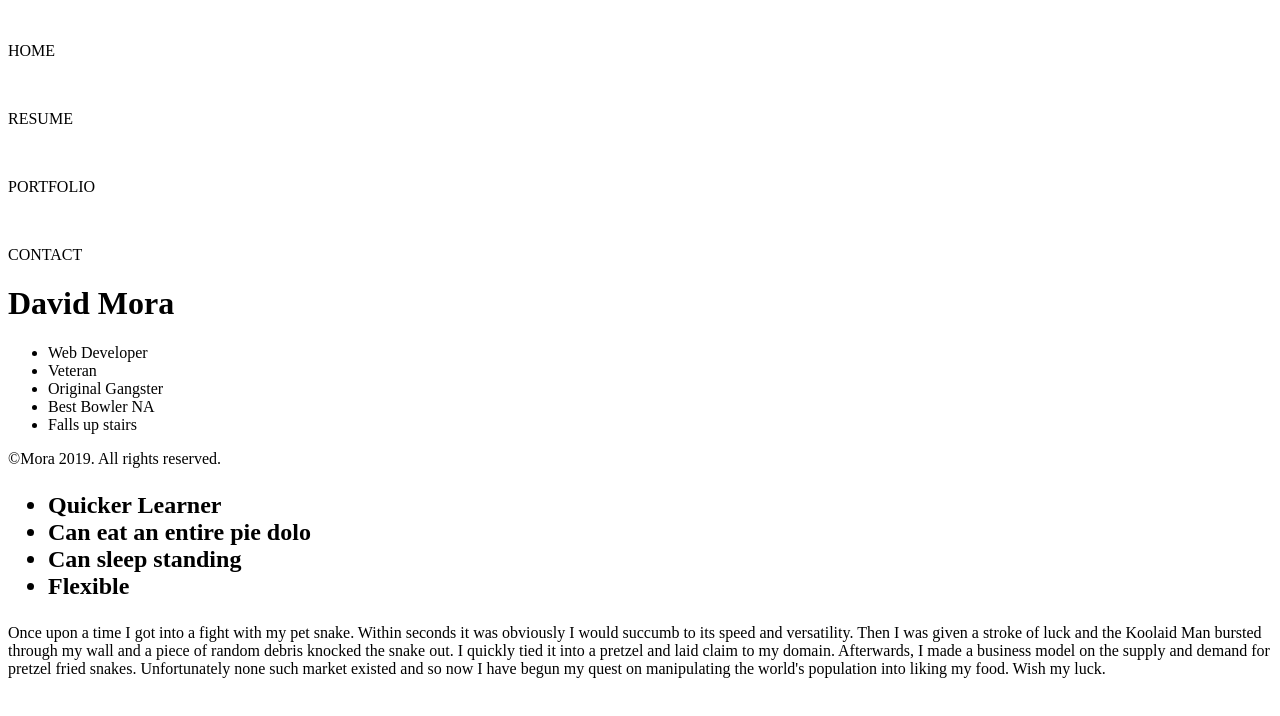
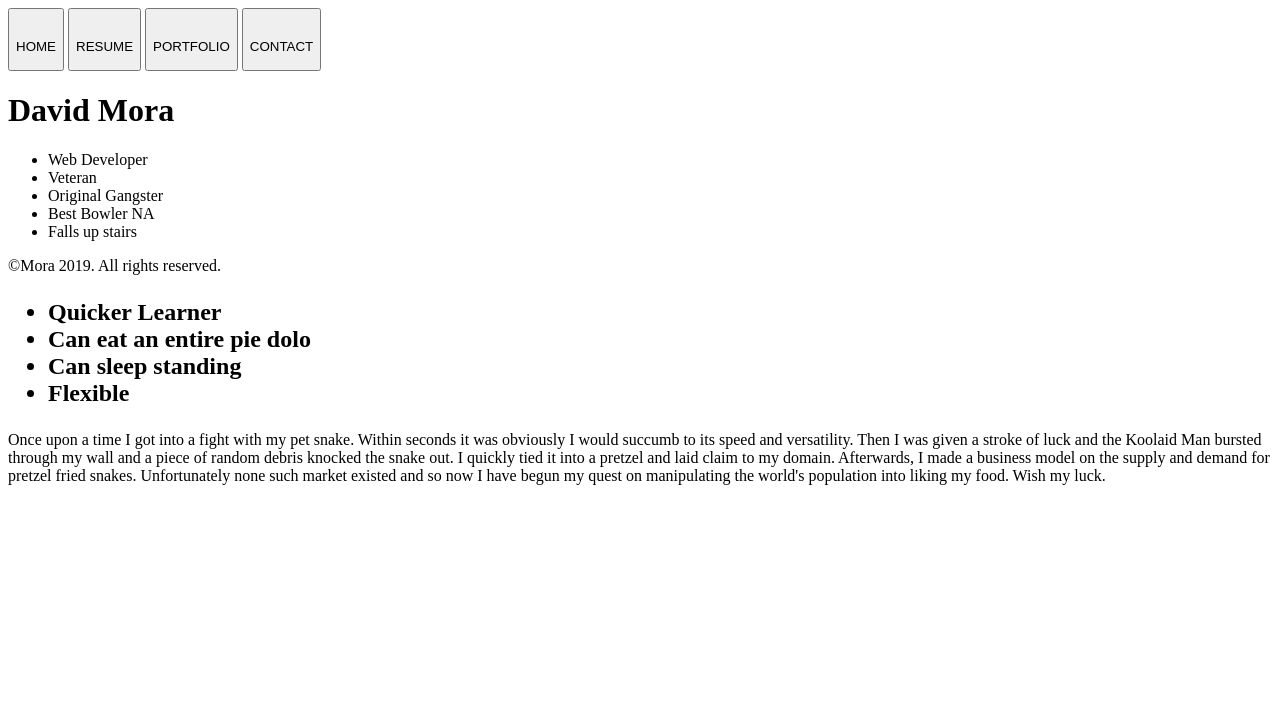
Before and after one commit to DavidJMora/Resume-Webpage, a plain HTML site: page index.html in a window 1280 px wide. Drawn offline with Linux system fonts and the light colour scheme; a script that the page names is missing.

Commit message:
adds class and id tags to body and sidebar sub divs. changed divs for navigation to buttons

```diff
--- a/index.html
+++ b/index.html
@@ -8,24 +8,24 @@
     <link rel="stylesheet" type="text/css" media="screen" href="main.css" />
     <script src="main.js"></script>
 </head>
-<body>
-    <header>
-        <div>
+<body id="container">
+    <header id="header">
+        <button class="nav-button">
             <img src="">
             <p>HOME</p>
-        </div>
-        <div>
+        </button>
+        <button class="nav-button">
             <img src="">
             <p>RESUME</p>
-        </div>
-        <div>
+        </button>
+        <button class="nav-button">
             <img src="">
             <p>PORTFOLIO</p>
-        </div>
-        <div>
+        </button>
+        <button class="nav-button">
             <img src="">
             <p>CONTACT</p>
-        </div>
+        </button>
     </header>
     <div id="sidebar">
         <div>
```
